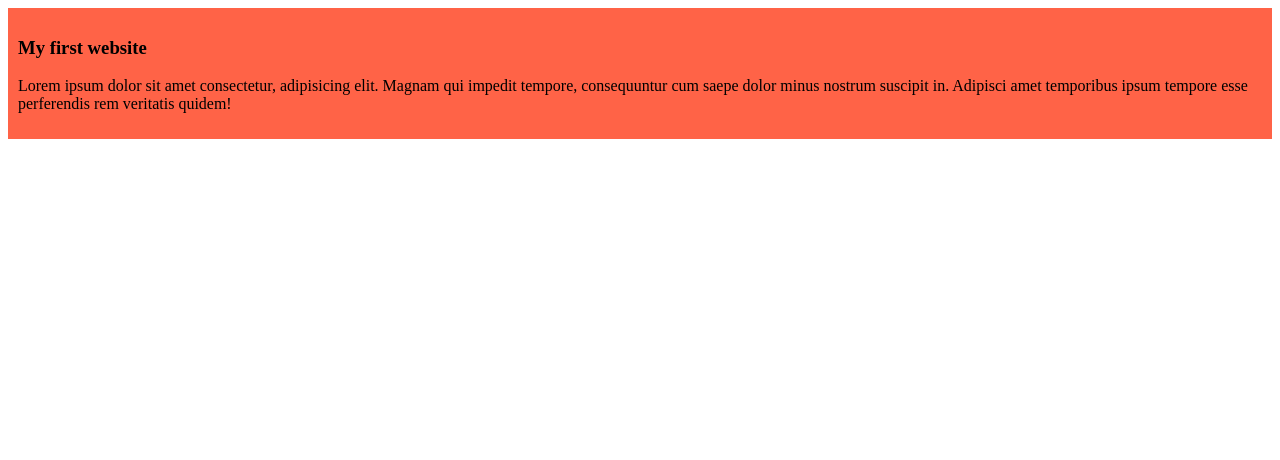
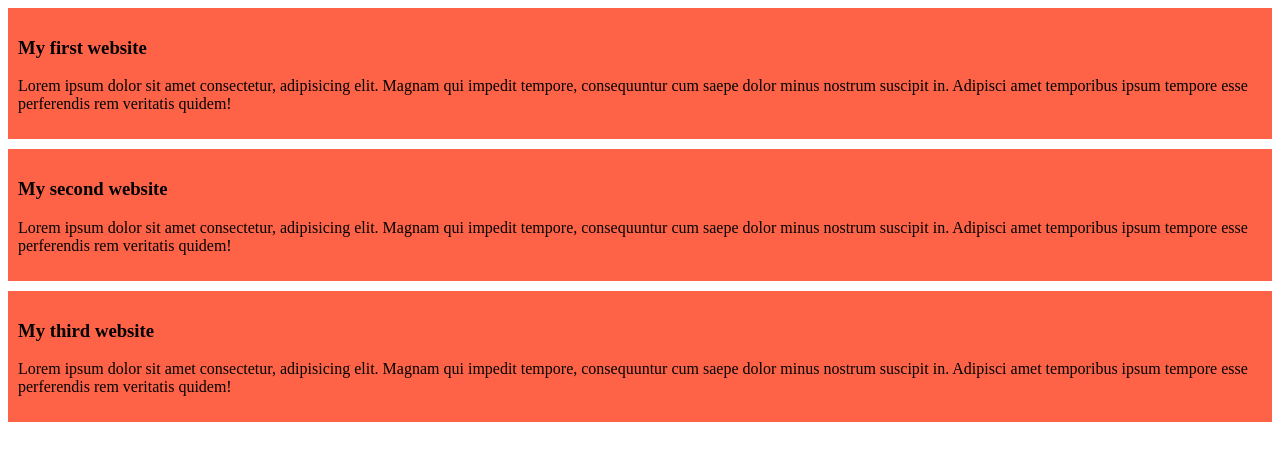
Before and after one commit to AfrinAkter1/my-simple-website, a plain HTML site: page index.html in a window 1280 px wide. Drawn offline with Linux system fonts and the light colour scheme.

Commit message:
add second and third blog

```diff
--- a/index.html
+++ b/index.html
@@ -11,5 +11,13 @@
         <h3>My first website</h3>
         <p>Lorem ipsum dolor sit amet consectetur, adipisicing elit. Magnam qui impedit tempore, consequuntur cum saepe dolor minus nostrum suscipit in. Adipisci amet temporibus ipsum tempore esse perferendis rem veritatis quidem!</p>
     </div>
+    <div>
+        <h3>My second website</h3>
+        <p>Lorem ipsum dolor sit amet consectetur, adipisicing elit. Magnam qui impedit tempore, consequuntur cum saepe dolor minus nostrum suscipit in. Adipisci amet temporibus ipsum tempore esse perferendis rem veritatis quidem!</p>
+    </div>
+    <div>
+        <h3>My third website</h3>
+        <p>Lorem ipsum dolor sit amet consectetur, adipisicing elit. Magnam qui impedit tempore, consequuntur cum saepe dolor minus nostrum suscipit in. Adipisci amet temporibus ipsum tempore esse perferendis rem veritatis quidem!</p>
+    </div>
 </body>
 </html>
--- a/styles/blog.css
+++ b/styles/blog.css
@@ -1,4 +1,5 @@
 div{
     background-color: tomato;
     padding: 10px;
+    margin-bottom: 10px;
 }
```
